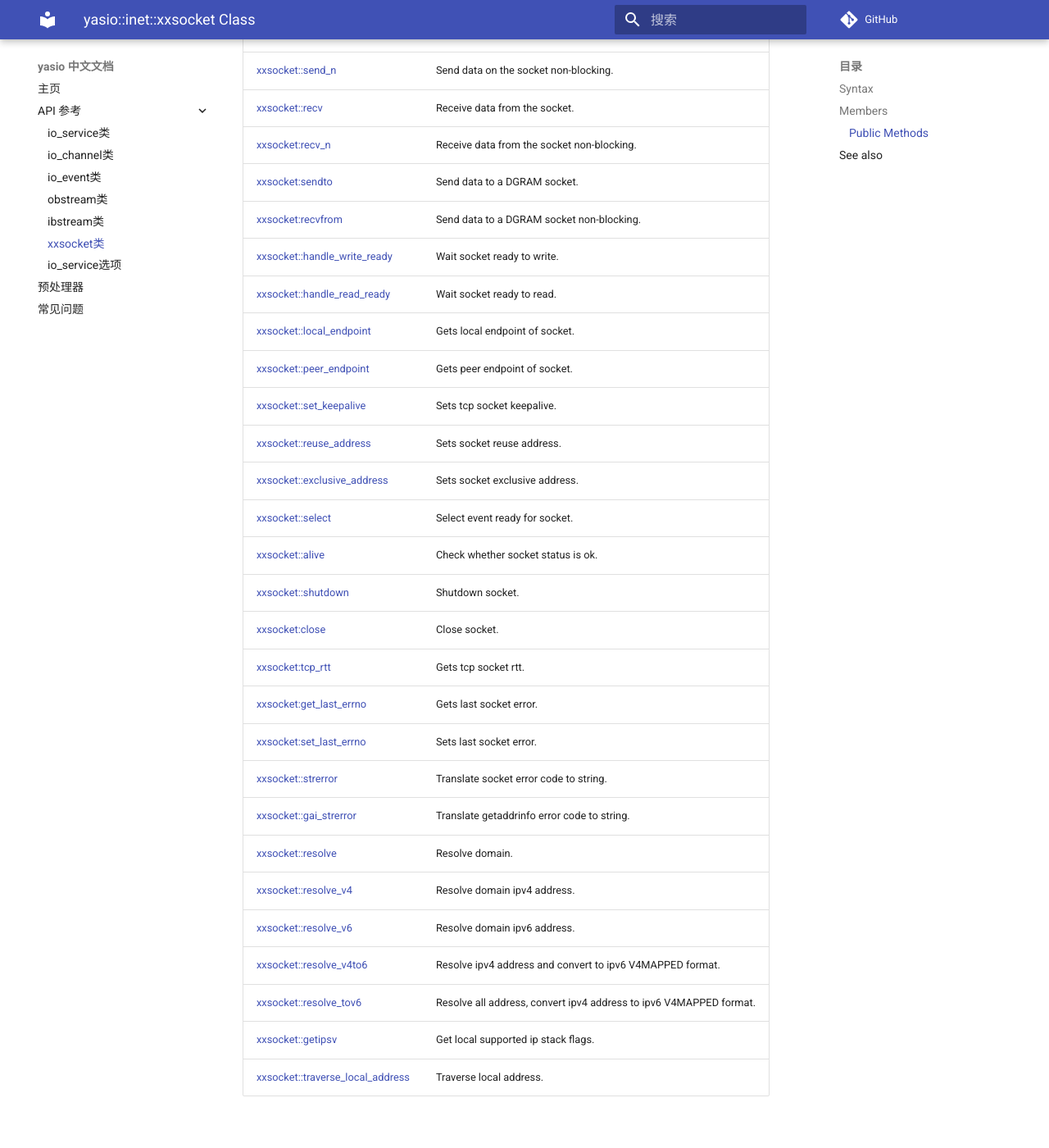
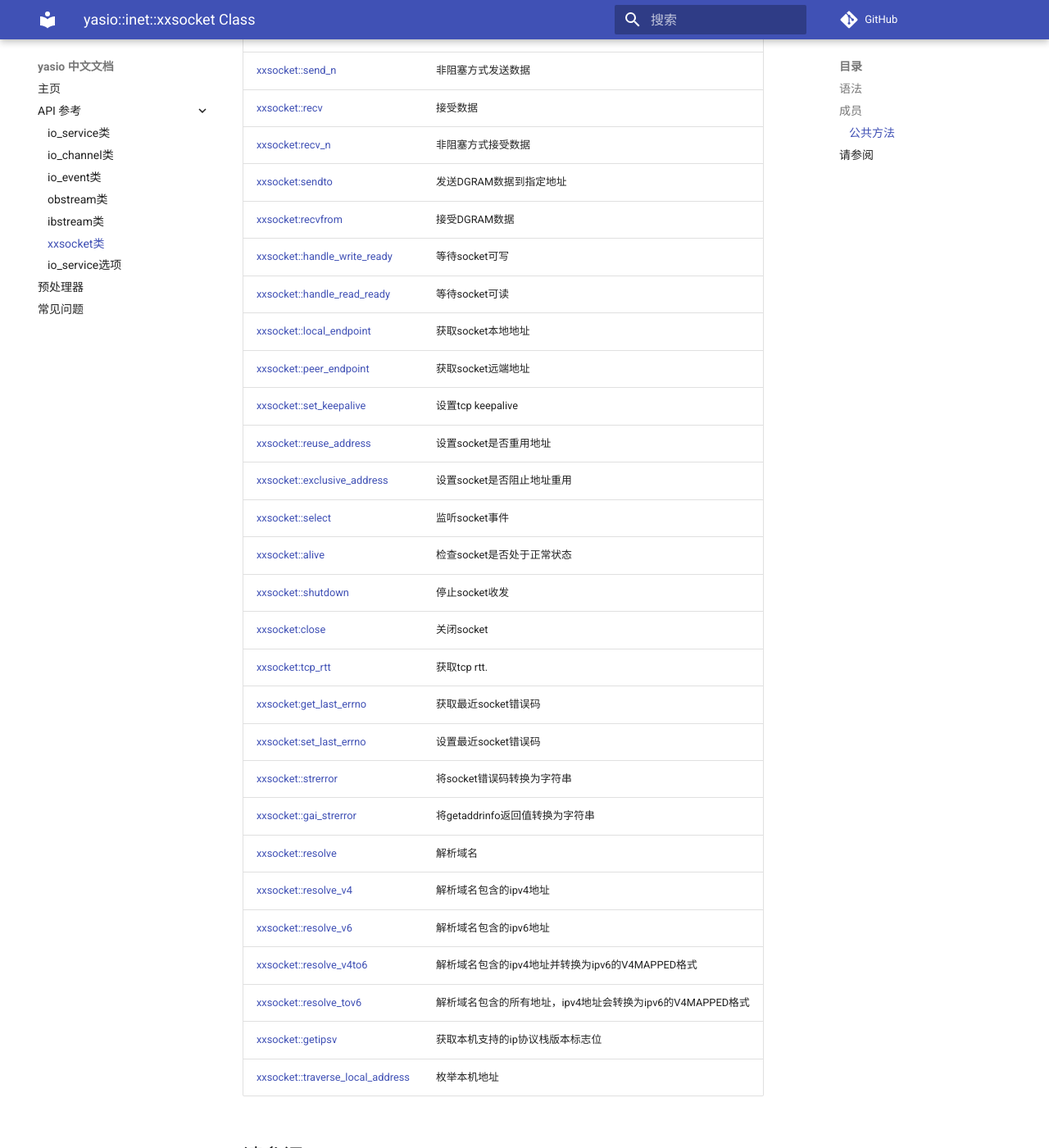
Before and after one commit to yasio/docs-936, an MkDocs documentation site: the page built from docs/api/reference/xxsocket-class.md, in a window 1280 px wide and 1400 px high, scrolled down 1550 px. Shown: the whole window at 82% size. Built offline with MkDocs 1.6.1 and Material for MkDocs 9.7.7, drawn with Linux system fonts in a browser that asks for light colours; comment, search, counter and statistics services are not loaded; some of the changed text lies outside the part shown.

Commit message:
Translate xxsocket.

````diff
--- a/docs/api/reference/xxsocket-class.md
+++ b/docs/api/reference/xxsocket-class.md
@@ -7,75 +7,75 @@
 
 # xxsocket Class
 
-Provides the functionality of low-level socket based on POSIX socket APIs, support std::move
+封装底层bsd socket常用API以及socket句柄管理。
 
-## Syntax
+## 语法
 
 ```cpp
 namespace yasio { namespace inet { class xxsocket; } }
 ```
 
-## Members
+## 成员
 
 |Name|Description|
 |----------|-----------------|
-|[xxsocket::xxsocket](#xxsocket)|Constructs a `xxsocket` object.|
+|[xxsocket::xxsocket](#xxsocket)|构造一个 `xxsocket` 对象|
 
-### Public Methods
+### 公共方法
 
 |Name|Description|
 |----------|-----------------|
-|[xxsocket::xpconnect](#xpconnect)|Cnnect remote via tcp.|
-|[xxsocket::xpconnect_n](#xpconnect_n)|Connect remote via tcp non-blocking.|
-|[xxsocket::pconnect](#pconnect)|Connect remote via tcp.|
-|[xxsocket::pconnect_n](#pconnect_n)|Connect remote via tcp non-blocking.|
-|[xxsocket::pserv](#pserv)|Create socket as tcp server.|
-|[xxsocket::swap](#swap)|Swap socket handle.|
-|[xxsocket::open](#open)|Open a socket.|
-|[xxsocket::reopen](#reopen)|Reopen a socket.|
-|[xxsocket::is_open](#is_open)|Check whether socket opened.|
-|[xxsocket::native_handle](#native_handle)|Gets socket handle.|
-|[xxsocket::detach](#detach)|Detach socket handle.|
-|[xxsocket::set_nonblocking](#set_nonblocking)|Sets socket non-blocking mode.|
-|[xxsocket::test_nonblocking](#test_nonblocking)|Test whether socket is non-blocking mode.|
-|[xxsocket::bind](#bind)|Bind socket with specific address.|
-|[xxsocket::bind_any](#bind_any)|Bind socket with any address.|
-|[xxsocket::listen](#listen)|Listen a tcp socket.|
-|[xxsocket::accept](#accept)|Accept a tcp socket.|
-|[xxsocket::accept_n](#accept_n)|Accept a tcp socket non-blocking.|
-|[xxsocket::connect](#connect)|Connect a socket.|
-|[xxsocket::connect_n](#connect_n)|Connect a socket non-blocking.|
-|[xxsocket::send](#send)|Send data on the socket.|
-|[xxsocket::send_n](#send_n)|Send data on the socket non-blocking.|
-|[xxsocket::recv](#recv)|Receive data from the socket.|
-|[xxsocket:recv_n](#recv_n)|Receive data from the socket non-blocking.|
-|[xxsocket:sendto](#sendto)|Send data to a DGRAM socket.|
-|[xxsocket:recvfrom](#recvfrom)|Send data to a DGRAM socket non-blocking.|
-|[xxsocket::handle_write_ready](#handle_write_ready)|Wait socket ready to write.|
-|[xxsocket::handle_read_ready](#handle_read_ready)|Wait socket ready to read.|
-|[xxsocket::local_endpoint](#local_endpoint)|Gets local endpoint of socket.|
-|[xxsocket::peer_endpoint](#peer_endpoint)|Gets peer endpoint of socket.|
-|[xxsocket::set_keepalive](#set_keepalive)|Sets tcp socket keepalive.|
-|[xxsocket::reuse_address](#reuse_address)|Sets socket reuse address.|
-|[xxsocket::exclusive_address](#exclusive_address)|Sets socket exclusive address.|
-|[xxsocket::select](#select)|Select event ready for socket.|
-|[xxsocket::alive](#alive)|Check whether socket status is ok.|
-|[xxsocket::shutdown](#shutdown)|Shutdown socket.|
-|[xxsocket:close](#close)|Close socket.|
-|[xxsocket:tcp_rtt](#tcp_rtt)|Gets tcp socket rtt.|
-|[xxsocket:get_last_errno](#get_last_errno)|Gets last socket error.|
-|[xxsocket:set_last_errno](#set_last_errno)|Sets last socket error.|
-|[xxsocket::strerror](#strerror)|Translate socket error code to string.|
-|[xxsocket::gai_strerror](#gai_strerror)|Translate getaddrinfo error code to string.|
-|[xxsocket::resolve](#resolve)|Resolve domain.|
-|[xxsocket::resolve_v4](#resolve_v4)|Resolve domain ipv4 address.|
-|[xxsocket::resolve_v6](#resolve_v6)|Resolve domain ipv6 address.|
-|[xxsocket::resolve_v4to6](#resolve_v4to6)|Resolve ipv4 address and convert to ipv6 V4MAPPED format.|
-|[xxsocket::resolve_tov6](#resolve_tov6)|Resolve all address, convert ipv4 address to ipv6 V4MAPPED format.|
-|[xxsocket::getipsv](#getipsv)|Get local supported ip stack flags.|
-|[xxsocket::traverse_local_address](#traverse_local_address)|Traverse local address.|
+|[xxsocket::xpconnect](#xpconnect)|建立TCP连接|
+|[xxsocket::xpconnect_n](#xpconnect_n)|非阻塞方式建立TCP连接|
+|[xxsocket::pconnect](#pconnect)|建立TCP连接|
+|[xxsocket::pconnect_n](#pconnect_n)|非阻塞方式建立TCP连接|
+|[xxsocket::pserv](#pserv)|创建tcp服务端|
+|[xxsocket::swap](#swap)|交换socket描述符句柄|
+|[xxsocket::open](#open)|打开socket|
+|[xxsocket::reopen](#reopen)|重新打开socket|
+|[xxsocket::is_open](#is_open)|检查socket是否打开|
+|[xxsocket::native_handle](#native_handle)|获取socket句柄|
+|[xxsocket::detach](#detach)|解除socket句柄管理|
+|[xxsocket::set_nonblocking](#set_nonblocking)|将socket设置为非阻塞模式|
+|[xxsocket::test_nonblocking](#test_nonblocking)|检测socket是否为非阻塞模式|
+|[xxsocket::bind](#bind)|绑定指定本地指定网卡地址|
+|[xxsocket::bind_any](#bind_any)|绑定本地任意地址|
+|[xxsocket::listen](#listen)|开始TCP监听|
+|[xxsocket::accept](#accept)|接受一个TCP客户端连接|
+|[xxsocket::accept_n](#accept_n)|非阻塞方式接受TCP连接|
+|[xxsocket::connect](#connect)|建立连接|
+|[xxsocket::connect_n](#connect_n)|非阻塞方式建立连接|
+|[xxsocket::send](#send)|发送数据|
+|[xxsocket::send_n](#send_n)|非阻塞方式发送数据|
+|[xxsocket::recv](#recv)|接受数据|
+|[xxsocket:recv_n](#recv_n)|非阻塞方式接受数据|
+|[xxsocket:sendto](#sendto)|发送DGRAM数据到指定地址|
+|[xxsocket:recvfrom](#recvfrom)|接受DGRAM数据|
+|[xxsocket::handle_write_ready](#handle_write_ready)|等待socket可写|
+|[xxsocket::handle_read_ready](#handle_read_ready)|等待socket可读|
+|[xxsocket::local_endpoint](#local_endpoint)|获取socket本地地址|
+|[xxsocket::peer_endpoint](#peer_endpoint)|获取socket远端地址|
+|[xxsocket::set_keepalive](#set_keepalive)|设置tcp keepalive|
+|[xxsocket::reuse_address](#reuse_address)|设置socket是否重用地址|
+|[xxsocket::exclusive_address](#exclusive_address)|设置socket是否阻止地址重用|
+|[xxsocket::select](#select)|监听socket事件|
+|[xxsocket::alive](#alive)|检查socket是否处于正常状态|
+|[xxsocket::shutdown](#shutdown)|停止socket收发|
+|[xxsocket:close](#close)|关闭socket|
+|[xxsocket:tcp_rtt](#tcp_rtt)|获取tcp rtt.|
+|[xxsocket:get_last_errno](#get_last_errno)|获取最近socket错误码|
+|[xxsocket:set_last_errno](#set_last_errno)|设置最近socket错误码|
+|[xxsocket::strerror](#strerror)|将socket错误码转换为字符串|
+|[xxsocket::gai_strerror](#gai_strerror)|将getaddrinfo返回值转换为字符串|
+|[xxsocket::resolve](#resolve)|解析域名|
+|[xxsocket::resolve_v4](#resolve_v4)|解析域名包含的ipv4地址|
+|[xxsocket::resolve_v6](#resolve_v6)|解析域名包含的ipv6地址|
+|[xxsocket::resolve_v4to6](#resolve_v4to6)|解析域名包含的ipv4地址并转换为ipv6的V4MAPPED格式|
+|[xxsocket::resolve_tov6](#resolve_tov6)|解析域名包含的所有地址，ipv4地址会转换为ipv6的V4MAPPED格式|
+|[xxsocket::getipsv](#getipsv)|获取本机支持的ip协议栈版本标志位|
+|[xxsocket::traverse_local_address](#traverse_local_address)|枚举本机地址|
 
 
-## See also
+## 请参阅
 
 [io_service Class](./io_service-class.md)
````
Also changed, not shown: docs/api/reference/io_event-class.md (+1 -1 lines), docs/api/reference/io_service-options.md (+2 -2 lines).
